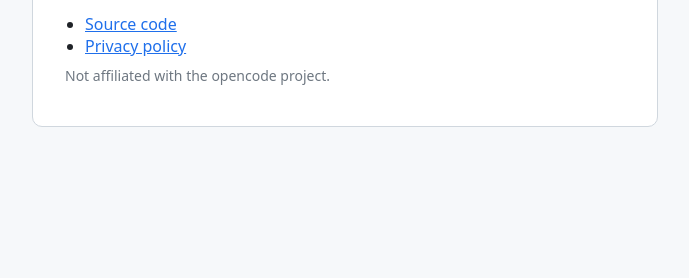
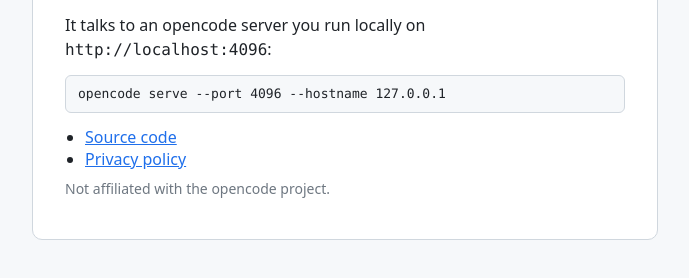
Before and after one commit to mmilidoni/opencode-companion, a browser extension: page index.html in a window 1280 px wide. Shown: the part 298-576 px from the top of the page, without its empty margins (295-984 px from the left). Drawn offline with Linux system fonts and the light colour scheme.

Commit message:
docs: add opencode serve command to README and homepage

```diff
--- a/index.html
+++ b/index.html
@@ -45,6 +45,17 @@
         margin: 0 8px 8px 0;
         vertical-align: middle;
       }
+      pre {
+        background: #f6f8fa;
+        border: 1px solid #d0d7de;
+        border-radius: 6px;
+        padding: 10px 12px;
+        overflow-x: auto;
+        font-size: 13px;
+      }
+      code {
+        font-family: ui-monospace, SFMono-Regular, Menlo, Consolas, monospace;
+      }
       .muted {
         color: #6e7781;
         font-size: 14px;
@@ -64,6 +75,11 @@
         <a href="https://chromewebstore.google.com/detail/companion-for-opencode/ignkbkhhfpbpakdehejolokfdedcokjm"><img src="https://developer.chrome.com/static/docs/webstore/branding/image/mPGKYBIR2uCP0ApchDXE.png" alt="Available in the Chrome Web Store" height="58" /></a>
         <a href="https://addons.mozilla.org/firefox/addon/companion-for-opencode/"><img src="https://blog.mozilla.org/addons/files/2015/11/get-the-addon.png" alt="Get the Add-on for Firefox" height="58" /></a>
       </p>
+      <p>
+        It talks to an opencode server you run locally on
+        <code>http://localhost:4096</code>:
+      </p>
+      <pre><code>opencode serve --port 4096 --hostname 127.0.0.1</code></pre>
       <ul>
         <li><a href="https://github.com/mmilidoni/opencode-companion">Source code</a></li>
         <li><a href="PRIVACY.html">Privacy policy</a></li>
```
Also changed, not shown: README.md.
